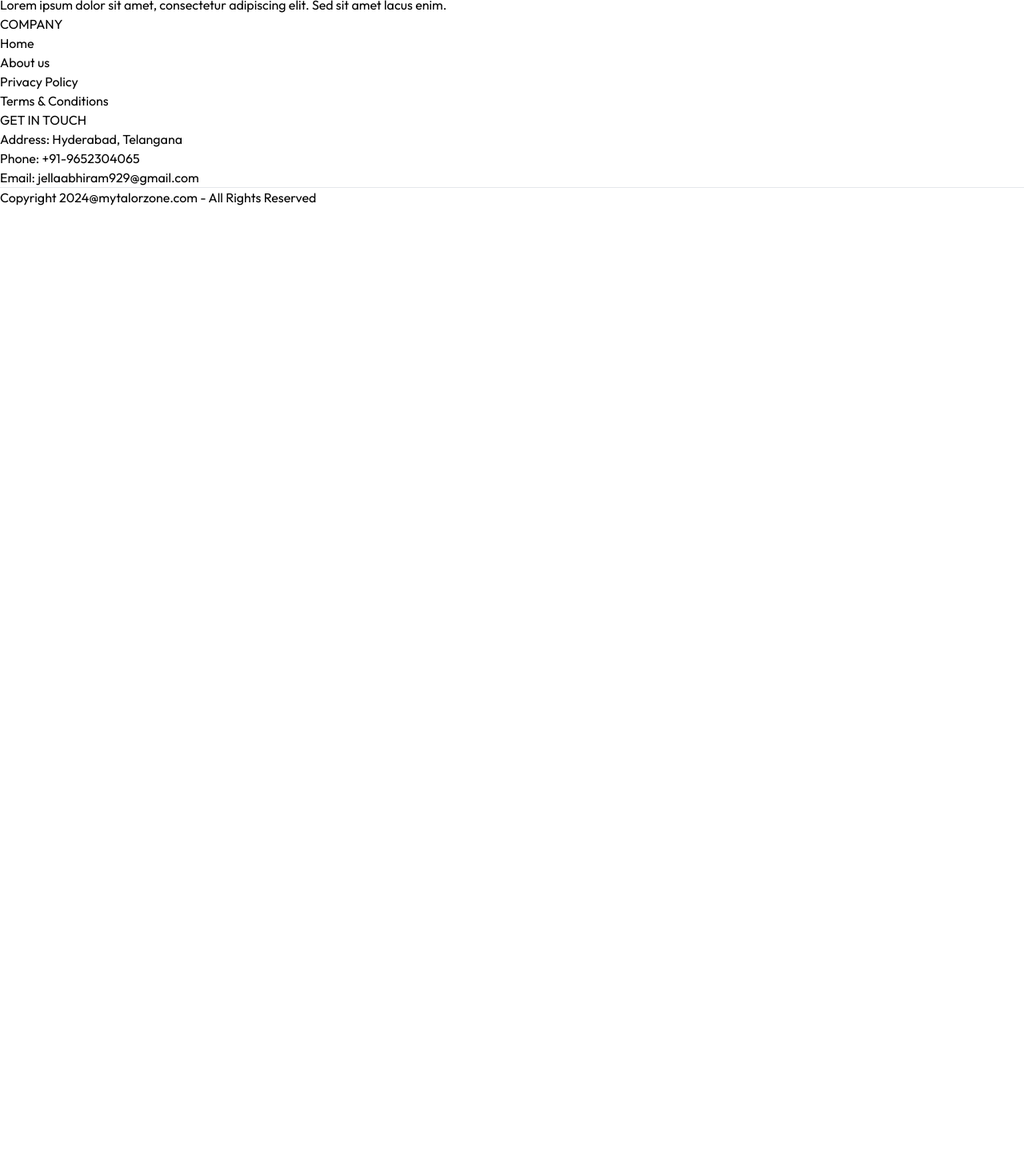
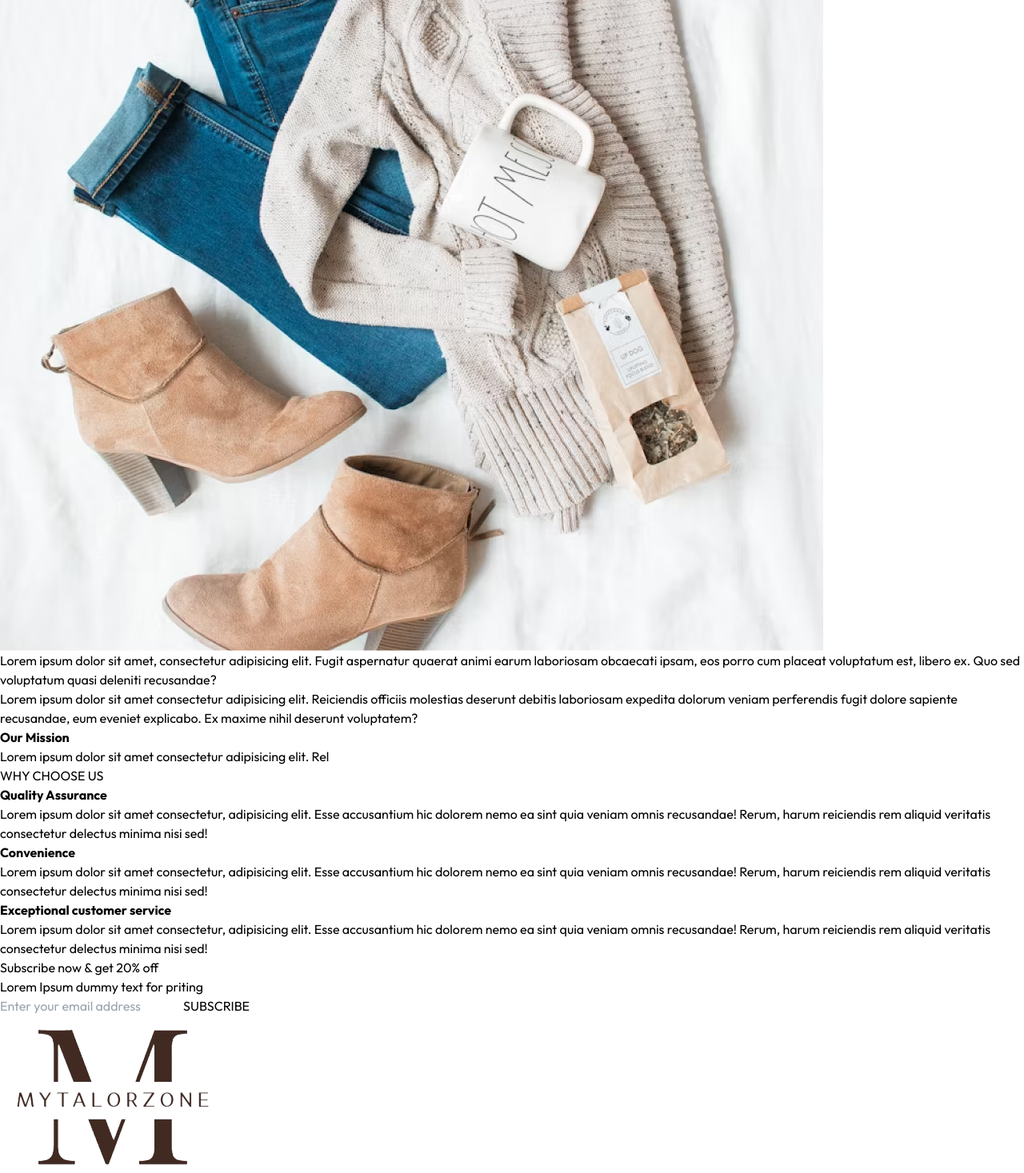
Before and after one commit to Abhiiesante/Mytalorzone, a React (Vite) app in the folder frontend/: page /about in a window 1280 px wide. Shown: the part 957-2424 px from the top of the page at 80% size. Before the commit the page ends 1216 px from the top, so only its background shows below. Built offline with nearby package versions, Linux system fonts and the light colour scheme.

Commit message:
frontend

```diff
--- a/frontend/src/components/Navbar.jsx
+++ b/frontend/src/components/Navbar.jsx
@@ -31,7 +31,7 @@
             <div className='flex items-center gap-5'>
                 <img onClick={() => setShowSearch(true)} src={assets.search_icon} className='w-6 cursor-pointer' alt="" />
                 <div className='group relative'>
-                    <img className='w-6 cursor-pointer' src={assets.profile_icon} alt="" />
+                    <Link to='/login'><img className='w-6 cursor-pointer' src={assets.profile_icon} alt="" /></Link>
                     <div className='group-hover:block hidden absolute dropdown-menu right-0 pt-4'>
                         <div className='flex flex-col gap-2 w-36 py-3 bg-slate-100 text-gray-600 rounded-md shadow-md'>
                             <p className='cursor-pointer hover:text-black'>My Profile</p>
--- a/frontend/src/pages/About.jsx
+++ b/frontend/src/pages/About.jsx
@@ -1,9 +1,41 @@
 import React from 'react'
+import Title from '../components/Title'
+import { assets } from '../assets/assets'
+import NewsletterBox from '../components/NewsletterBox'
 
 const About = () => {
     return (
         <div>
-
+            <div className='text-2xl text-center pt-8 border-t'>
+                <Title text1={'ABOUT'} text2={'US'} />
+            </div>
+            <div className='my-10 flex  flex-col md:flex-row gap-16'>
+                <img src={assets.about_img} className='w-full md:max-w-[450px]' alt="" />
+                <div className='flex flex-col justify-center gap-6 md:w-2/4 text-gray-600'>
+                    <p>Lorem ipsum dolor sit amet, consectetur adipisicing elit. Fugit aspernatur quaerat animi earum laboriosam obcaecati ipsam, eos porro cum placeat voluptatum est, libero ex. Quo sed voluptatum quasi deleniti recusandae?</p>
+                    <p>Lorem ipsum dolor sit amet consectetur adipisicing elit. Reiciendis officiis molestias deserunt debitis laboriosam expedita dolorum veniam perferendis fugit dolore sapiente recusandae, eum eveniet explicabo. Ex maxime nihil deserunt voluptatem?</p>
+                    <b className='text-gray-800'>Our Mission</b>
+                    <p>Lorem ipsum dolor sit amet consectetur adipisicing elit. Rel</p>
+                </div>
+            </div>
+            <div className='text-xl py-4'>
+                <Title text1={'WHY'} text2={'CHOOSE US'} />
+            </div>
+            <div className='flex flex-col md:flex-row mn-20'>
+                <div className='border px-10 md:px-16 py-8 sm:py-20 flex flex-col gap-5'>
+                    <b>Quality Assurance</b>
+                    <p className='text-gray-600'>Lorem ipsum dolor sit amet consectetur, adipisicing elit. Esse accusantium hic dolorem nemo ea sint quia veniam omnis recusandae! Rerum, harum reiciendis rem aliquid veritatis consectetur delectus minima nisi sed!</p>
+                </div>
+                <div className='border px-10 md:px-16 py-8 sm:py-20 flex flex-col gap-5'>
+                    <b>Convenience</b>
+                    <p className='text-gray-600'>Lorem ipsum dolor sit amet consectetur, adipisicing elit. Esse accusantium hic dolorem nemo ea sint quia veniam omnis recusandae! Rerum, harum reiciendis rem aliquid veritatis consectetur delectus minima nisi sed!</p>
+                </div>
+                <div className='border px-10 md:px-16 py-8 sm:py-20 flex flex-col gap-5'>
+                    <b>Exceptional customer service</b>
+                    <p className='text-gray-600'>Lorem ipsum dolor sit amet consectetur, adipisicing elit. Esse accusantium hic dolorem nemo ea sint quia veniam omnis recusandae! Rerum, harum reiciendis rem aliquid veritatis consectetur delectus minima nisi sed!</p>
+                </div>
+            </div>
+            <NewsletterBox />
         </div>
     )
 }
--- a/frontend/src/pages/Contact.jsx
+++ b/frontend/src/pages/Contact.jsx
@@ -1,9 +1,26 @@
 import React from 'react'
+import Title from '../components/Title'
+import { assets } from '../assets/assets'
+import NewsletterBox from '../components/NewsletterBox'
 
 const Contact = () => {
     return (
         <div>
-
+            <div className='text-center text-2xl pt-10 border-t'>
+                <Title text1={'CONTACT'} text2={'US'} />
+            </div>
+            <div className='my-10 flex flex-col  justify-center md:flex-row gap-10 mb-20'>
+                <img src={assets.contact_img} className='w-full md:max-w-[450px]' alt="" />
+                <div className='flex flex-col justify-center items-start gap-6'>
+                    <p className='font-semibold text-xl text-gray-600'>Our Store</p>
+                    <p className='text-gray-500'>Hyderabad <br />Telangana</p>
+                    <p>Tel: (+91) 56278-98763 <br />email: jadmin@mytarolzone.com</p>
+                    <p className='font-semibold text-xl text-gray-600'>Careers at Mytarolzone</p>
+                    <p className='text-gray-500'>Learn more about us</p>
+                    <p></p>
+                </div>
+            </div>
+            <NewsletterBox />
         </div>
     )
 }
--- a/frontend/src/pages/Login.jsx
+++ b/frontend/src/pages/Login.jsx
@@ -1,10 +1,47 @@
 import React from 'react'
+import { useState } from 'react'
 
 const Login = () => {
+    const [currentState, setCurrentState] = useState('Login');
+    const onSumbitHandler = async (e) => {
+        e.preventDefault();
+    }
     return (
-        <div>
-
-        </div>
+        <form onSubmit={onSumbitHandler} className='flex flex-col items-center w-[90%] sm:max-w-96 m-auto mt-14 gap-4 text-gray-800'>
+            <div className='inline-flex items-center gap-2 mb-2 mt-10'>
+                <p className='prata-regular text-3xl'>{currentState}</p>
+                <hr className='border-none h-[1.5px] w-8 bg-gray-800' />
+            </div>
+            {currentState === 'Login' ? '' : <input
+                type="text"
+                placeholder='Name'
+                className='w-full border px-3 py-2 border-gray-800'
+                required
+            />}
+            <input
+                type="email"
+                placeholder='Email'
+                className='w-full border px-3 py-2 border-gray-800'
+                required
+            />
+            <input
+                type="password"
+                placeholder='Password'
+                className='w-full border px-3 py-2 border-gray-800'
+                required
+            />
+            <div className='w-full flex justify-between text-sm mt-[-8px] cursor-pointer'>
+                <p className='cursor-pointer'>Forgot your password?</p>
+                {
+                    currentState === 'Login'
+                        ? <p onClick={() => setCurrentState('Sign Up')} className='cursor-pointer'>Create an account</p>
+                        : <p onClick={() => setCurrentState('Login')} className='cursor-pointer'>Login</p>
+                }
+            </div>
+            <button className='bg-black text-white py-3 px-6 mt-4 text-sm'>
+                {currentState === 'Login' ? 'Sign In' : 'Sign Up'}
+            </button>
+        </form>
     )
 }
 
```
